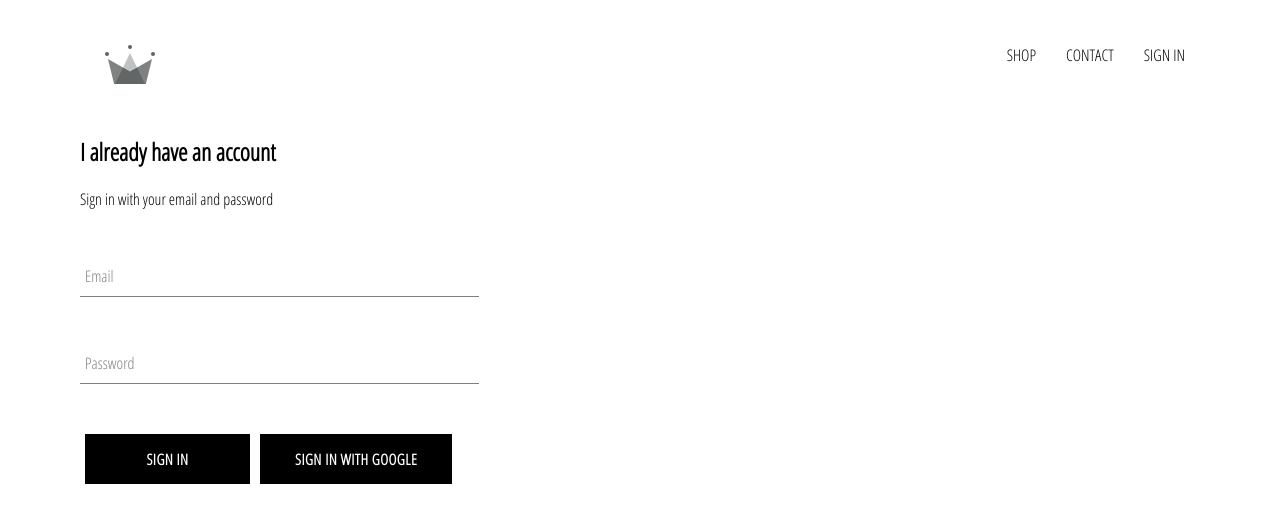
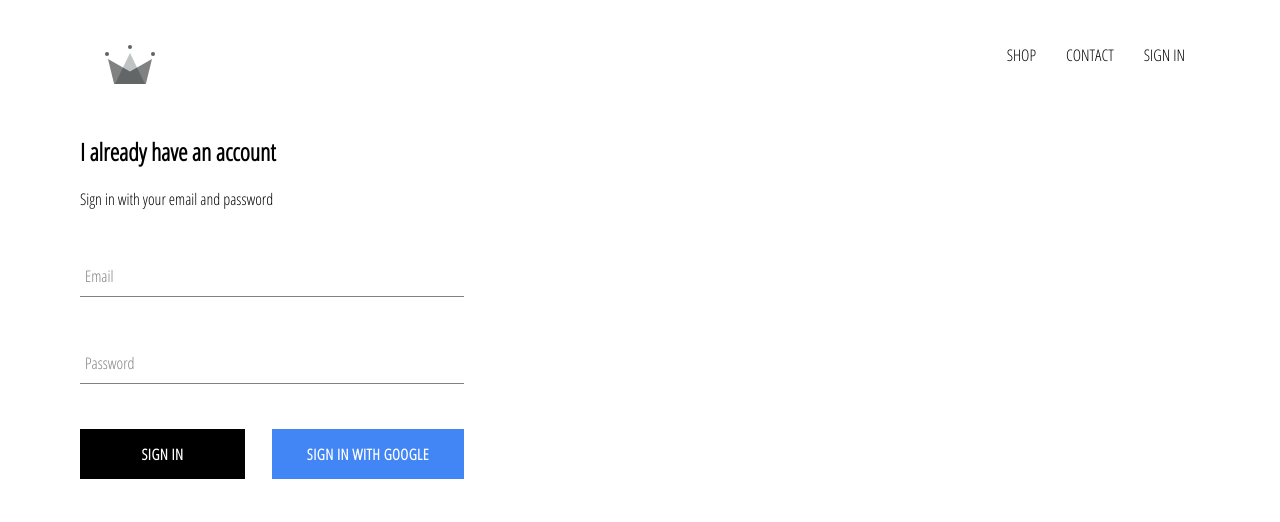
Before and after one commit to jimmymercado/e-store, a React (Create React App) app: page /signin in a window 1280 px wide. Shown: the top 522 px of the page. Built offline with nearby package versions, Linux system fonts and the light colour scheme; no server answers.

Commit message:
Created Sign In for Google using Firebase

```diff
--- a/src/App.css
+++ b/src/App.css
@@ -7,3 +7,7 @@
 	text-decoration: none;
 	color:#000;
 }
+
+* {
+	box-sizing: border-box;
+}
--- a/src/App.js
+++ b/src/App.js
@@ -9,11 +9,34 @@
 
 import HeaderMenu from './components/header/header.component';
 
+import {auth} from './firebase/firebase.utils';
 
-function App() {
+
+class App extends React.Component {
+  constructor(props) {
+    super(props);
+    this.state = {
+      currentUser: null
+    }
+  }
+
+  unsubscribeFromAuth = null;
+
+  componentDidMount() {
+    this.unsubscribeFromAuth = auth.onAuthStateChanged(user => {
+      this.setState({currentUser:user})
+
+    })
+  }
+
+  componentWillUnmount() {
+    this.unsubscribeFromAuth();
+  }
+
+  render(){
     return (
       <div>
-      <HeaderMenu/>
+        <HeaderMenu currentUser={this.state.currentUser}/>
         <Switch>
           <Route exact path='/' component={Homepage}/>
           <Route path='/shop' component={ShopPage} />
@@ -23,5 +46,6 @@
 
     );
   }
+}
 
 export default App;
--- a/src/components/custom-button/custom-button.component.jsx
+++ b/src/components/custom-button/custom-button.component.jsx
@@ -2,8 +2,8 @@
 
 import './custom-button.styles.scss'
 
-const CustomButton = ({children, type, ...otherProps}) =>(
-	<button className={`custom-button ${type}`} {...otherProps} >
+const CustomButton = ({children, isGoogleSignIn, ...otherProps}) =>(
+	<button className={`custom-button${isGoogleSignIn? ' google-sign-in': ''}`} {...otherProps} >
 		{children}
 
 	</button>
--- a/src/components/custom-button/custom-button.styles.scss
+++ b/src/components/custom-button/custom-button.styles.scss
@@ -13,13 +13,23 @@
   font-weight: bolder;
   border: none;
   cursor: pointer;
-  margin:5px;
+
 
   &:hover {
     background-color: white;
     color: black;
     border: 1px solid black;
   }
+
+  &.google-sign-in {
+    background-color: #4285f4;
+    color:white;
+
+    &:hover{
+      background-color: #357ae8;
+      border: 1px solid #357ae8;
+    }
+  }
 }
 
 .reset{
--- a/src/components/header/header.component.jsx
+++ b/src/components/header/header.component.jsx
@@ -2,9 +2,11 @@
 import {Link} from 'react-router-dom';
 import {ReactComponent as Logo} from '../../assets/crown.svg';
 
+import {auth} from '../../firebase/firebase.utils';
+
 import './header.styles.scss';
 
-const HeaderMenu = () => (
+const HeaderMenu = ({currentUser}) => (
 	<div className='header'>
 		<Link to='/' className='logo-container'>
 			<Logo className='logo'></Logo>
@@ -16,9 +18,14 @@
 			<Link className='option' to='/contact'>
 				CONTACT
 			</Link>
-			<Link className='option' to='/signin'>
-				SIGN IN
-			</Link>
+			{
+				currentUser ?
+				<div className='option' onClick={() => auth.signOut()}>SIGN OUT</div>
+				:
+				<Link className='option' to='/signin'>SIGN IN</Link>
+			}
+
+
 		</div>
 	</div>
 );
--- a/src/components/header/header.styles.scss
+++ b/src/components/header/header.styles.scss
@@ -17,6 +17,7 @@
     display: flex;
     align-items: center;
     justify-content: flex-end;
+    cursor: pointer;
 
     .option {
       padding: 10px 15px;
--- a/src/components/sign-in/sign-in.component.jsx
+++ b/src/components/sign-in/sign-in.component.jsx
@@ -45,9 +45,10 @@
 				<form onSubmit={this.handleSubmit} onReset={this.handleReset}>
 					<FormInput type='email ' name='email' value={this.state.email}  handleChange={this.handleChange} label='Email' required/>
 					<FormInput type='password' name='password' value={this.state.email} handleChange={this.handleChange} label='Password' required/>
-
-					<CustomButton type='submit'>Sign In</CustomButton>
-					<CustomButton onClick={signInWithGoogle}>Sign In With Google</CustomButton>
+					<div className='buttons'>
+						<CustomButton type='submit'>Sign In</CustomButton>
+						<CustomButton onClick={signInWithGoogle} isGoogleSignIn>Sign In With Google</CustomButton>
+					</div>
 				</form>
 			</div>
 		)
--- a/src/components/sign-in/sign-in.styles.scss
+++ b/src/components/sign-in/sign-in.styles.scss
@@ -6,4 +6,9 @@
 	.title {
 		margin:10px 0;
 	}
+
+	.buttons{
+		display: flex;
+		justify-content: space-between;
+	}
 }
```
Lines whose indentation alone changed are shown as unchanged.
